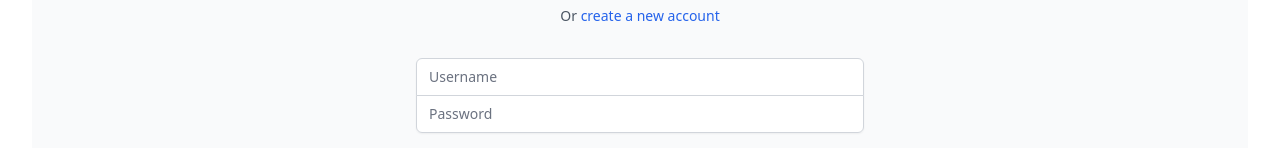
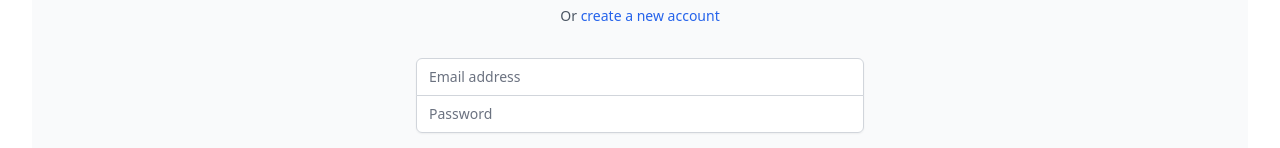
Before and after one commit to kc2vrj/Estimate-Pro, a Next.js app: page /auth/login in a window 1280 px wide. Shown: the part 422-570 px from the top of the page. Built offline with nearby package versions, Linux system fonts and the light colour scheme; no server answers.

Commit message:
Update login form to use email instead of username

```diff
--- a/pages/auth/login.js
+++ b/pages/auth/login.js
@@ -26,14 +26,14 @@ export default function Login() {
     setLoading(true);
 
     const formData = new FormData(e.target);
-    const username = formData.get('username');
+    const email = formData.get('email');
     const password = formData.get('password');
 
     try {
-      console.log('Attempting login with:', username);
+      console.log('Attempting login with:', email);
       const result = await signIn('credentials', {
         redirect: false,
-        username,
+        email,
         password
       });
 
@@ -76,17 +76,17 @@ export default function Login() {
           <input type="hidden" name="remember" value="true" />
           <div className="rounded-md shadow-sm -space-y-px">
             <div>
-              <label htmlFor="username" className="sr-only">
-                Username
+              <label htmlFor="email" className="sr-only">
+                Email
               </label>
               <input
-                id="username"
-                name="username"
-                type="text"
-                autoComplete="username"
+                id="email"
+                name="email"
+                type="email"
+                autoComplete="email"
                 required
                 className="appearance-none rounded-none relative block w-full px-3 py-2 border border-gray-300 placeholder-gray-500 text-gray-900 rounded-t-md focus:outline-none focus:ring-indigo-500 focus:border-indigo-500 focus:z-10 sm:text-sm"
-                placeholder="Username"
+                placeholder="Email address"
               />
             </div>
             <div>
```
